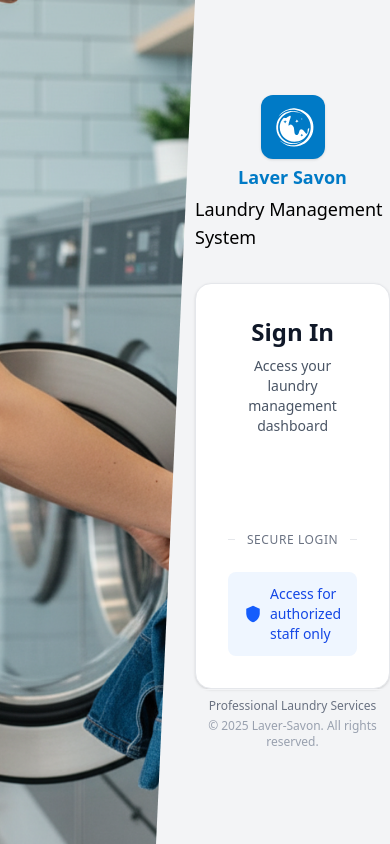
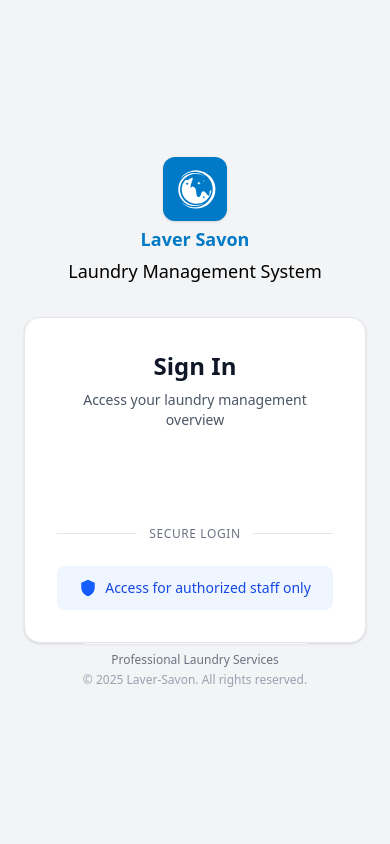
Before and after one commit to SlothyMikey/laundry_user_repo, a React app in the folder frontend/: page /login in a window 390 px wide. Built offline with nearby package versions, Linux system fonts and the light colour scheme; the HTML template or start-up script is replaced by a standard one.

Commit message:
Login Form  Mobile Friendly

```diff
--- a/frontend/src/forms/LoginForm.tsx
+++ b/frontend/src/forms/LoginForm.tsx
@@ -36,7 +36,7 @@ export default function LoginForm() {
 
       const data = await resp.json();
       localStorage.setItem('token', data.accessToken);
-      navigate('/dashboard', { replace: true });
+      navigate('/', { replace: true });
     } catch (err) {
       setError('Authentication failed');
       setLoading(false);
@@ -48,7 +48,7 @@ export default function LoginForm() {
       {loading ? (
         <div className="loader mx-auto my-8"></div>
       ) : (
-        <div className="max-w-md mx-auto mt-8">
+        <div className="max-w-md w-full mt-8">
           <div className="bg-white rounded-2xl border border-gray-200 shadow-sm p-8">
             {/* Header */}
             <div className="text-center mb-8">
@@ -56,7 +56,7 @@ export default function LoginForm() {
                 Sign In
               </h2>
               <p className="text-sm text-gray-600">
-                Access your laundry management dashboard
+                Access your laundry management overview
               </p>
             </div>
 
@@ -68,7 +68,7 @@ export default function LoginForm() {
                 text="signin_with"
                 theme="outline"
                 size="large"
-                width="320"
+                width="270"
               />
             </div>
 
--- a/frontend/src/pages/Auth/Login.tsx
+++ b/frontend/src/pages/Auth/Login.tsx
@@ -6,7 +6,7 @@ import { isAuthenticated } from '@/helpers/authUtils';
 
 export default function Login() {
   if (isAuthenticated()) {
-    return <Navigate to="/overview" replace />;
+    return <Navigate to="/" replace />;
   }
   const location = useLocation();
   const authError = (location.state as any)?.authError as string | undefined;
@@ -15,7 +15,7 @@ export default function Login() {
       <section className="min-h-screen flex bg-gray-100">
         {/* Left Side - Image or Illustration */}
         <div
-          className="w-1/2 bg-gradient-to-br from-pink-100 to-blue-100"
+          className="w-1/2 hidden md:block bg-gradient-to-br from-pink-100 to-blue-100"
           style={{
             clipPath: 'polygon(0 0, 100% 0, 80% 100%, 0 100%)',
             backgroundImage: `url(${loginImage})`,
@@ -24,7 +24,7 @@ export default function Login() {
           }}
         ></div>
         {/* Container for Form */}
-        <div className="w-1/2 flex flex-col justify-center items-center">
+        <div className="w-full md:w-1/2 flex flex-col justify-center items-center px-6">
           {/* Top Section */}
           <div className="flex flex-col items-center gap-1">
             <Logo className="w-16 h-16 text-light mx-auto mt-4 p-2 bg-bg-highlight rounded-xl shadow-sm" />
@@ -35,7 +35,7 @@ export default function Login() {
           </div>
           {/* Login Form Section */}
           {authError && (
-            <div className="max-w-md w-full mx-auto mt-8 p-3 bg-yellow-50 border border-yellow-200 text-yellow-800 rounded">
+            <div className="max-w-md w-full mx-auto mt-8 bg-yellow-50 border border-yellow-200 text-yellow-800 rounded">
               {authError}
             </div>
           )}
```
